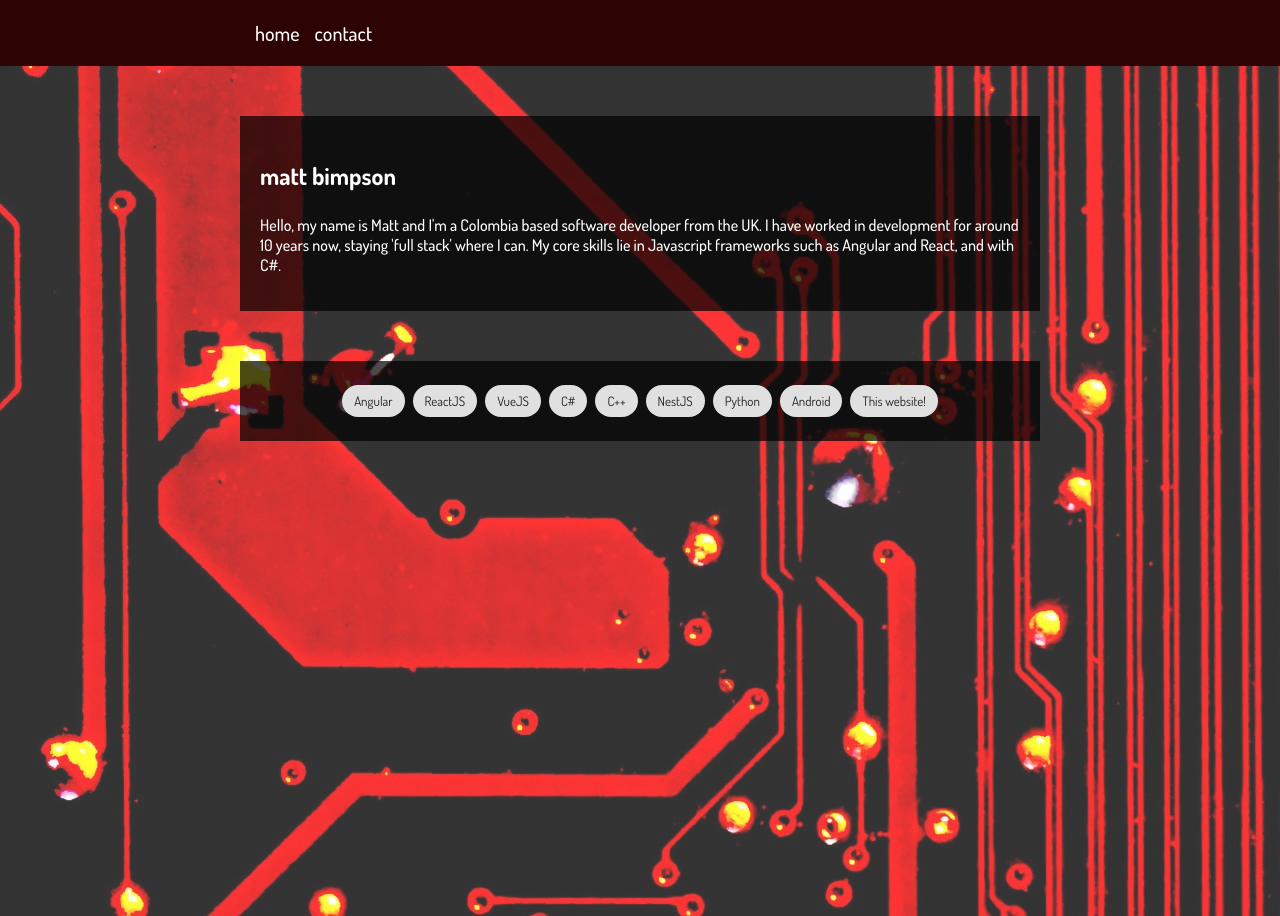
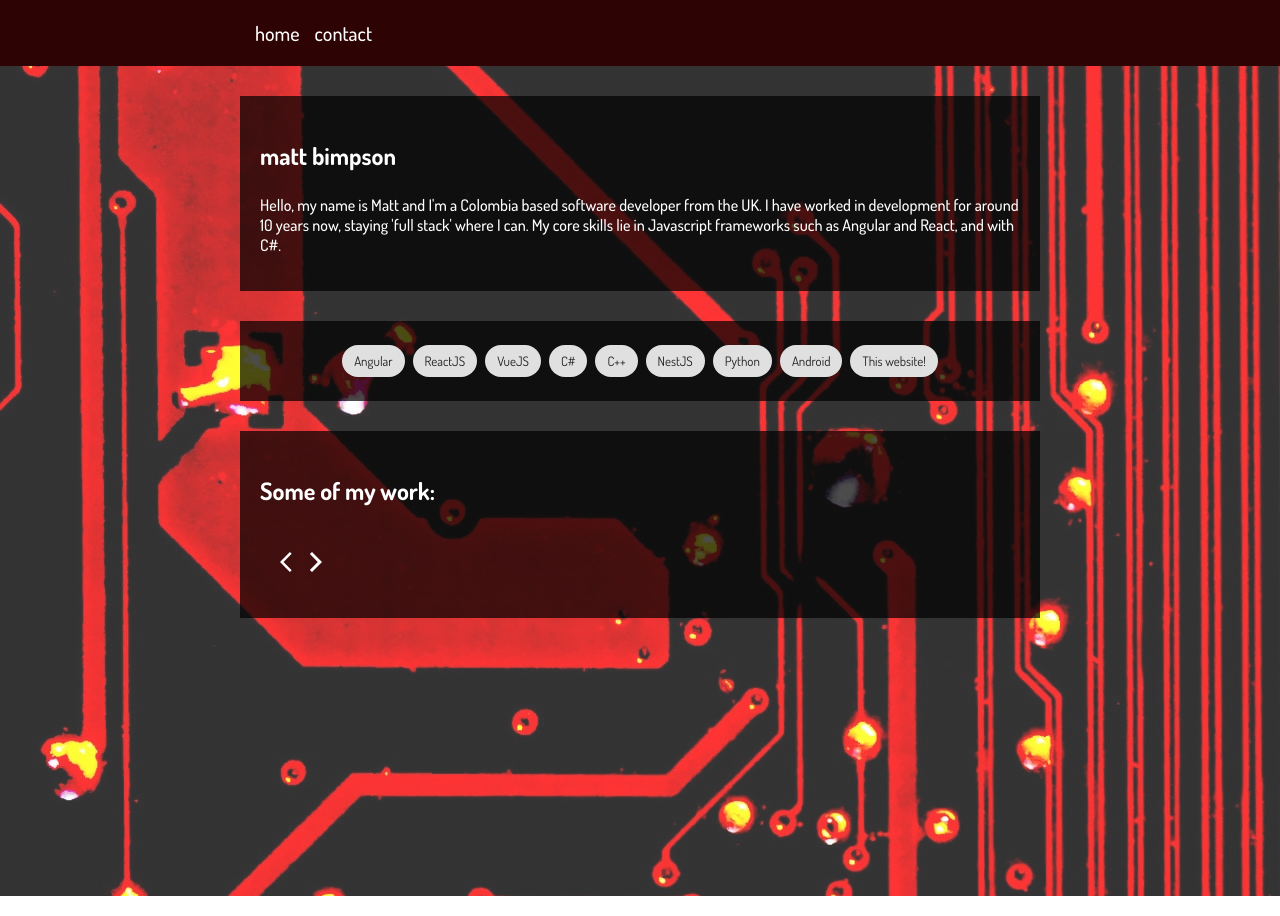
Before and after one commit to mattbimpson/portfolio, a React (Create React App) app: page / in a window 1280 px wide. Built offline with nearby package versions, Linux system fonts and the light colour scheme.

Commit message:
start on carousel

```diff
--- a/package.json
+++ b/package.json
@@ -4,6 +4,7 @@
   "private": true,
   "dependencies": {
     "@material-ui/core": "^4.11.0",
+    "@material-ui/icons": "^4.9.1",
     "@testing-library/jest-dom": "^5.11.5",
     "@testing-library/react": "^11.1.2",
     "@testing-library/user-event": "^12.2.2",
--- /dev/null
+++ b/src/components/carousel/Carousel.tsx
@@ -0,0 +1,29 @@
+import React from 'react';
+import { ArrowBackIos, ArrowForwardIos } from '@material-ui/icons';
+import { CarouselContainer } from './Styles';
+import { Container, HeaderText } from '../../shared/styles/Styles';
+
+const Carousel: React.FC<any> = (props) => {
+
+  const {title} = props;
+
+  const arrowStyle = {
+    fill: 'white',
+    cursor: 'pointer'
+  };
+
+  return (
+    <>
+      <Container>
+        <HeaderText>{title}</HeaderText>
+        <CarouselContainer>
+          <ArrowBackIos style={arrowStyle} />
+
+          <ArrowForwardIos style={arrowStyle} />
+        </CarouselContainer>
+      </Container>
+    </>
+  );
+}
+
+export default Carousel;
--- /dev/null
+++ b/src/components/carousel/Styles.ts
@@ -0,0 +1,14 @@
+import styled from "styled-components";
+
+export const Container =
+  styled.div`
+    height: 400px;
+    width: 800px;
+    margin: 0 auto;
+    margin-top: 50px;
+  `;
+
+export const CarouselContainer =
+  styled.div`
+    padding: 20px;
+  `;
--- a/src/pages/home/Home.tsx
+++ b/src/pages/home/Home.tsx
@@ -1,7 +1,10 @@
 import React from 'react';
 import Chip from '@material-ui/core/Chip';
 import { makeStyles } from '@material-ui/core/styles';
-import { Container, Text, HeaderText, ChipContainer } from './Styles';
+import { Container } from '../../shared/styles/Styles';
+import { ChipContainer } from './Styles';
+import { Text, HeaderText } from '../../shared/styles/Styles';
+import Carousel from '../../components/carousel/Carousel';
 
 const useStyles = makeStyles((theme) => ({
   root: {
@@ -44,6 +47,7 @@ const HomePage: React.FC<any> = () => {
         <Chip label="Android" onClick={() => linkToProject(`${bitBucket}myweather/src/master/`)} />
         <Chip label="This website!" onClick={() => linkToProject(`${bitBucket}mattbimpson/src/master/README.md`)} />
       </ChipContainer>
+      <Carousel title="Some of my work:" />
     </>
   )
 }
--- a/src/pages/home/Styles.ts
+++ b/src/pages/home/Styles.ts
@@ -1,31 +1,5 @@
 import styled from 'styled-components';
-
-export const Container =
-  styled.div`
-    background-color: rgba(0, 0, 0, 0.7);
-    padding: 20px;
-    width: 800px;
-    margin: 0 auto;
-    margin-top: 50px;
-    box-sizing: border-box;
-
-    @media (max-width: 780px) {
-      width: 100%;
-      margin-top: 0px;
-    }
-  `;
-
-export const Text =
-  styled.p`
-    color: rgba(255, 255, 255, 1);
-    font-weight: 500;
-  `;
-
-export const HeaderText =
-  styled(Text)`
-    font-size: 24px;
-    font-weight: bold;
-  `;
+import { Container } from '../../shared/styles/Styles';
 
 export const ChipContainer =
     styled(Container)``;
--- /dev/null
+++ b/src/shared/styles/Styles.ts
@@ -0,0 +1,28 @@
+import styled from "styled-components";
+
+export const Container =
+  styled.div`
+    background-color: rgba(0, 0, 0, 0.7);
+    padding: 20px;
+    width: 800px;
+    margin: 0 auto;
+    margin-top: 30px;
+    box-sizing: border-box;
+
+    @media (max-width: 780px) {
+      width: 100%;
+      margin-top: 0px;
+    }
+  `;
+
+export const Text =
+  styled.p`
+    color: rgba(255, 255, 255, 1);
+    font-weight: 500;
+  `;
+
+export const HeaderText =
+  styled(Text)`
+    font-size: 24px;
+    font-weight: bold;
+  `;
```
Also changed, not shown: 1 other file (tests, documents, lock files or other folders).
